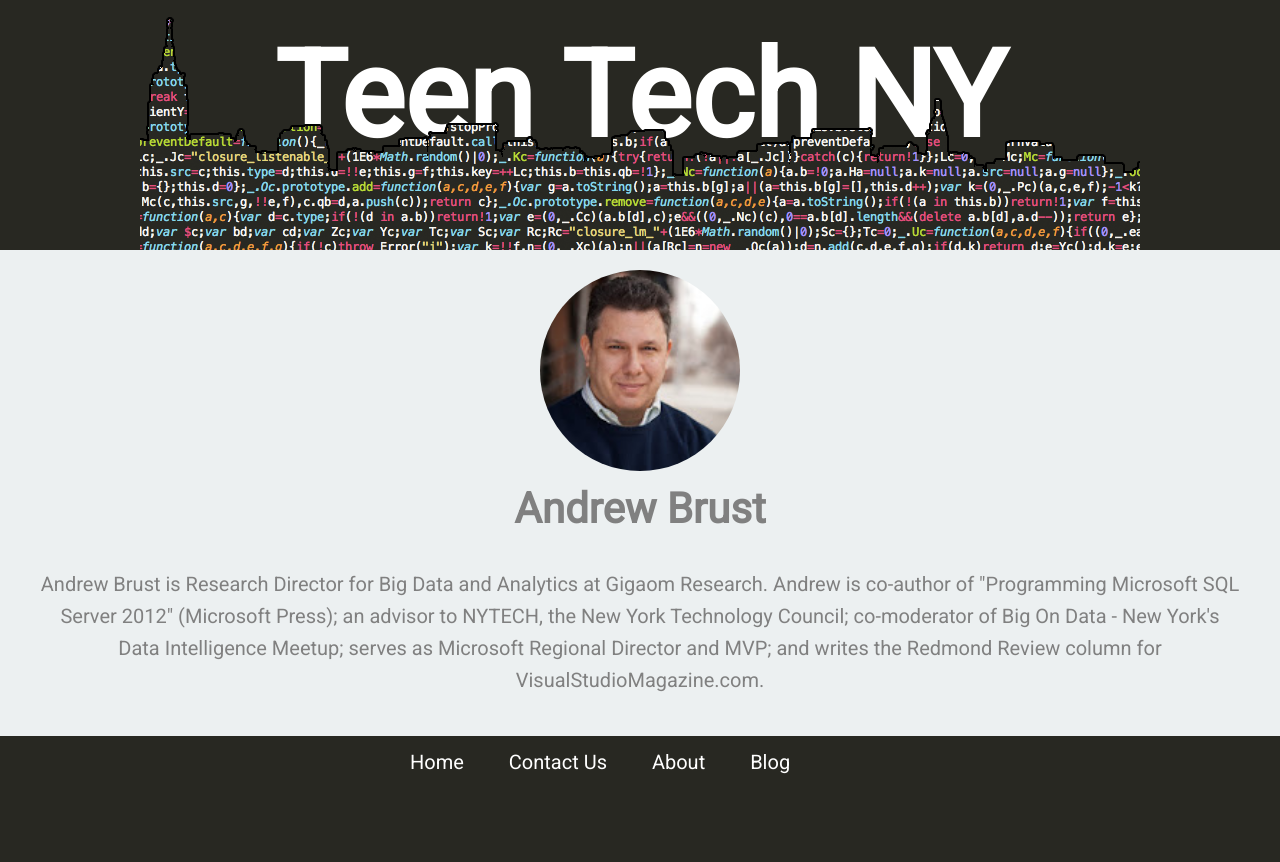
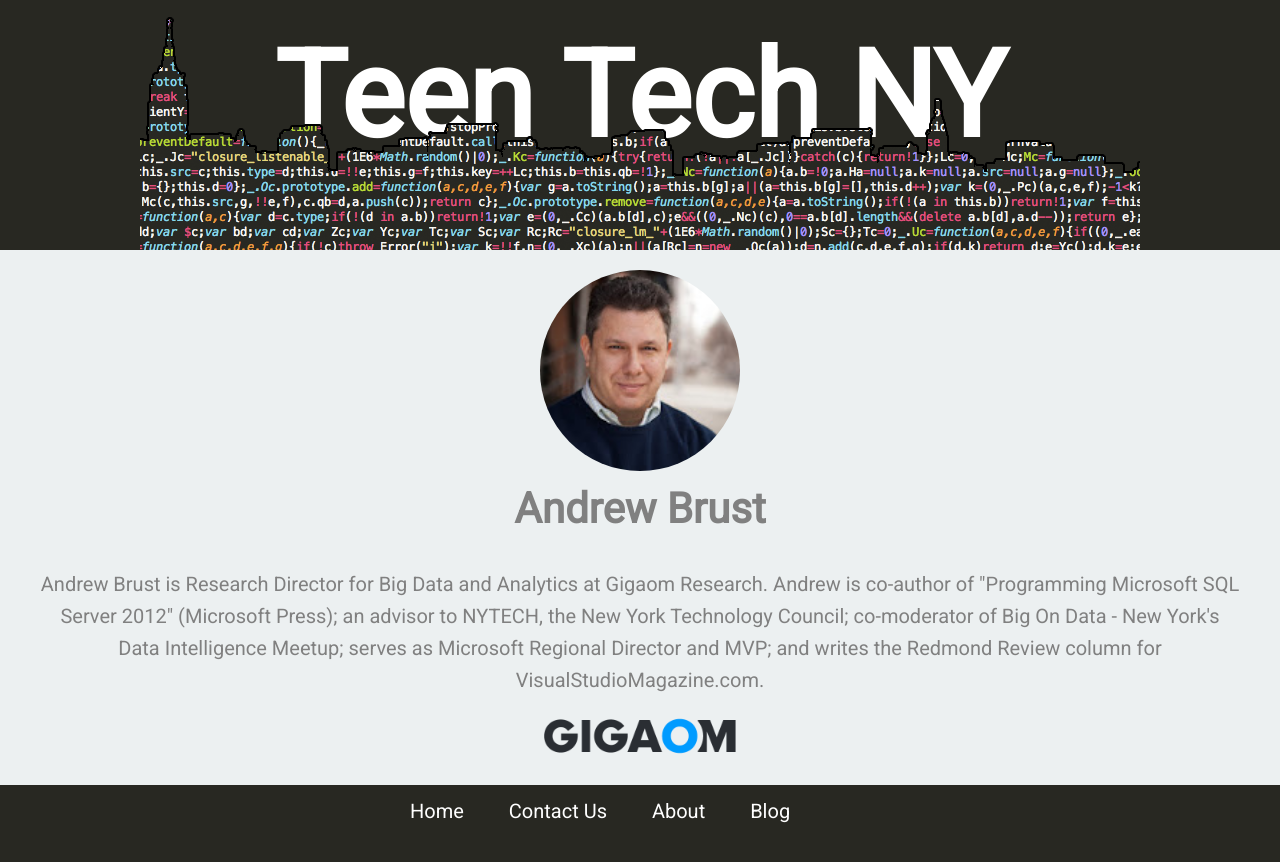
Before and after one commit to TeenTech/TeenTech.github.io, a Jekyll site: the page built from speakers/andrew_brust.html, in a window 1280 px wide. Shown: the top 862 px of the page. Built offline with Jekyll 4.4.1, drawn with Linux system fonts in a browser that asks for light colours.

Commit message:
Added Gigaom logo

```diff
--- a/_includes/main/speakers.html
+++ b/_includes/main/speakers.html
@@ -68,7 +68,7 @@
 	<div class="speaker col" >
 		<div class="speaker_Head">
 	  		<a href="/speakers/andrew_brust/" style="text-decoration: none;">
-	    		<img class="speaker_head" src="/images/andrew/andrew.jpg">
+	    		<img class="speaker_head" src="/images/gigaom/andrew.jpg">
 	  		</a>
 	  	</div>
 	  	<div class="about_speaker">
--- a/speakers/andrew_brust.html
+++ b/speakers/andrew_brust.html
@@ -1,8 +1,9 @@
 ---
 layout: page
 ---
-<img class="speaker_head" src="/images/andrew/andrew.jpg" >
+<img class="speaker_head" src="/images/gigaom/andrew.jpg" >
 <div class="text">
 	<h2> Andrew Brust </h2>
 	<p> Andrew Brust is Research Director for Big Data and Analytics at Gigaom Research. Andrew is co-author of "Programming Microsoft SQL Server 2012" (Microsoft Press); an advisor to NYTECH, the New York Technology Council; co-moderator of Big On Data - New York's Data Intelligence Meetup; serves as Microsoft Regional Director and MVP; and writes the Redmond Review column for VisualStudioMagazine.com.</p>
 </div>
+<img class="gigaom" src="/images/gigaom/logo.png" style="width: 200px;" >
```
Also changed, not shown: images/gigaom/andrew.jpg (renamed from images/andrew/andrew.jpg), images/gigaom/logo.png (added).
